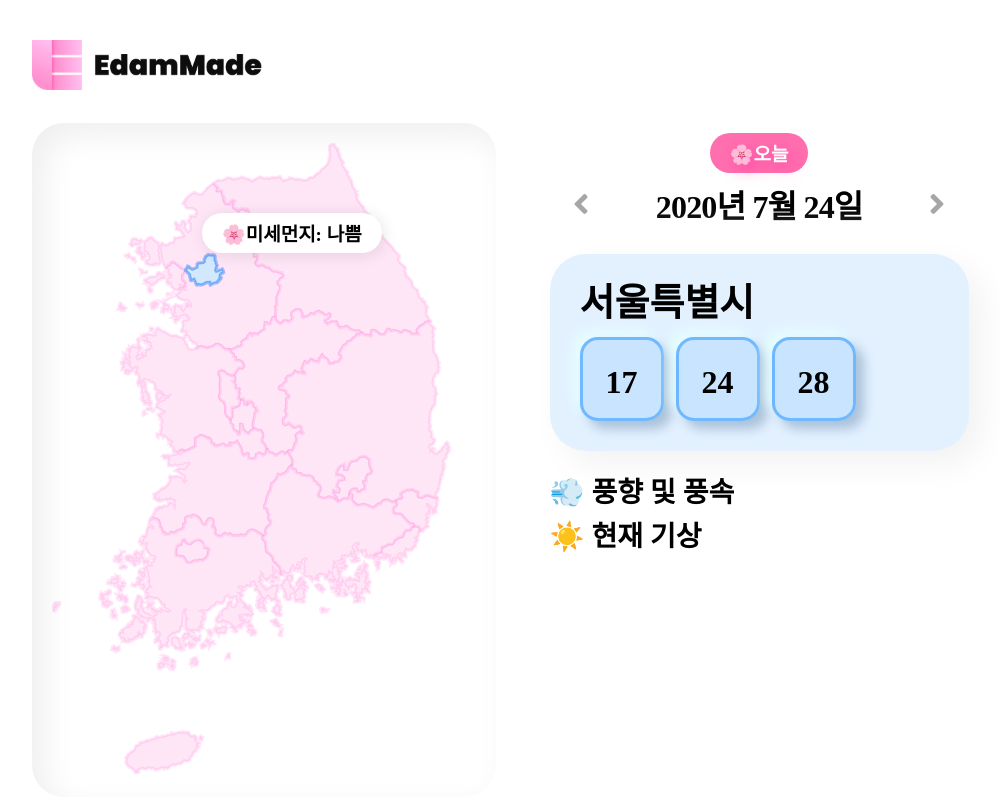
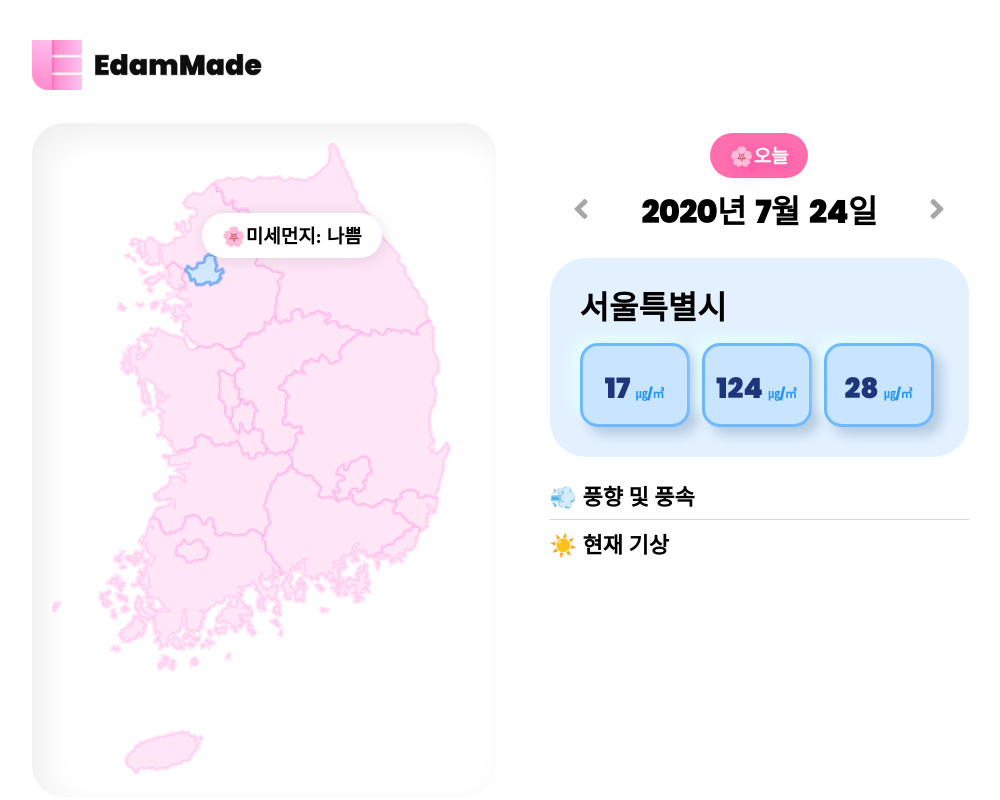
Before and after one commit to edammade/edammade-front, a React (Create React App) app: page / in a window 1280 px wide. Shown: the whole page, without its empty margins (128-1128 px from the left). Built offline with nearby package versions, Linux system fonts and the light colour scheme.

Commit message:
fix: update fonts and styles

```diff
--- a/public/index.html
+++ b/public/index.html
@@ -13,6 +13,7 @@
     <link rel="apple-touch-icon" href="%PUBLIC_URL%/logo192.png" />
     <link rel="manifest" href="%PUBLIC_URL%/manifest.json" />
     <title>이담메이드</title>
+    <link href="https://fonts.googleapis.com/css2?family=Noto+Sans+KR:wght@700;900&family=Poppins:wght@700;900&display=swap" rel="stylesheet">
   </head>
   <body>
     <noscript>You need to enable JavaScript to run this app.</noscript>
--- a/src/client/App.tsx
+++ b/src/client/App.tsx
@@ -38,16 +38,25 @@ const App: React.FC = () => {
               <SensorBox>
                 <SensorText>
                   17
+                  <SensorField>
+                    ㎍/㎥
+                  </SensorField>
                 </SensorText>
               </SensorBox>
               <SensorBox>
                 <SensorText>
-                  24
+                  124
+                  <SensorField>
+                    ㎍/㎥
+                  </SensorField>
                 </SensorText>
               </SensorBox>
               <SensorBox>
                 <SensorText>
                   28
+                  <SensorField>
+                    ㎍/㎥
+                  </SensorField>
                 </SensorText>
               </SensorBox>
             </SensorList>
@@ -78,12 +87,10 @@ const AreaContainer = styled.div`
   background-color: rgba(176, 216, 255, 0.35);
   border-radius: 36px;
   padding: 30px;
-  box-shadow: 13px 13px 34px #f2f2f2,
-    -13px -13px 34px #ffffff;
 `;
 
 const AreaName = styled.span`
-  font-size: 38px;
+  font-size: 32px;
   font-weight: 900;
 `;
 
@@ -95,10 +102,10 @@ const SensorList = styled.div`
 const SensorBox = styled.div`
   background-color: rgba(176, 216, 255, 0.5);
   border: 3px solid rgba(25, 142, 255, 0.5);
-  width: 84px;
+  width: 110px;
   height: 84px;
   border-radius: 18px;
-  box-shadow: 8px 8px 12px #a9c1d9,
+  box-shadow: 8px 8px 12px rgba(169, 193, 217, 0.8),
     -8px -8px 12px rgba(229, 255, 255, 0.8);
   display: flex;
   align-items: center;
@@ -110,10 +117,19 @@ const SensorBox = styled.div`
 `;
 
 const SensorText = styled.span`
-  font-size: 32px;
+  font-size: 28px;
   font-weight: 900;
   line-height: 1;
   margin-bottom: -7px;
+  font-family: 'Poppins', sans-serif;
+  color: rgba(0, 22, 99, 0.85);
+`;
+
+const SensorField = styled.span`
+  font-family: 'Poppins', 'Noto Sans KR', sans-serif;
+  font-size: 12px;
+  color: rgba(25, 142, 255, 0.95);
+  margin-left: 5px;
 `;
 
 const DataBox = styled.div`
@@ -122,7 +138,17 @@ const DataBox = styled.div`
 `;
 
 const DataList = styled.div`
-  font-size: 28px;
+  font-size: 22px;
   font-weight: bold;
-  padding: 8px 0;
+  padding: 10px 0;
+  line-height: 1;
+
+  &:last-child {
+    margin-top: 5px;
+  }
+
+  &:not(:last-child) {
+    border-bottom: 1px solid rgba(0, 0, 0, 0.15);
+    padding-top: 5;
+  }
 `;
--- a/src/components/DateSelector.tsx
+++ b/src/components/DateSelector.tsx
@@ -67,6 +67,7 @@ const DateText = styled.span`
   font-weight: 900;
   font-size: 32px;
   letter-spacing: -0.8px;
+  word-spacing: 5px;
   line-height: 1;
   margin-bottom: -2.5px;
 `;
--- a/src/components/GlobalStyle.ts
+++ b/src/components/GlobalStyle.ts
@@ -10,11 +10,12 @@ const GlobalStyle = createGlobalStyle`
     }
   }
 
-  * {
+  *,
+  span {
     box-sizing: border-box;
     user-select: none;
     line-height: 1.25;
-    font-family: 'Noto Sans KR', sans-serif;
+    font-family: 'Poppins', 'Noto Sans KR', sans-serif;
   }
 
   img {
```
